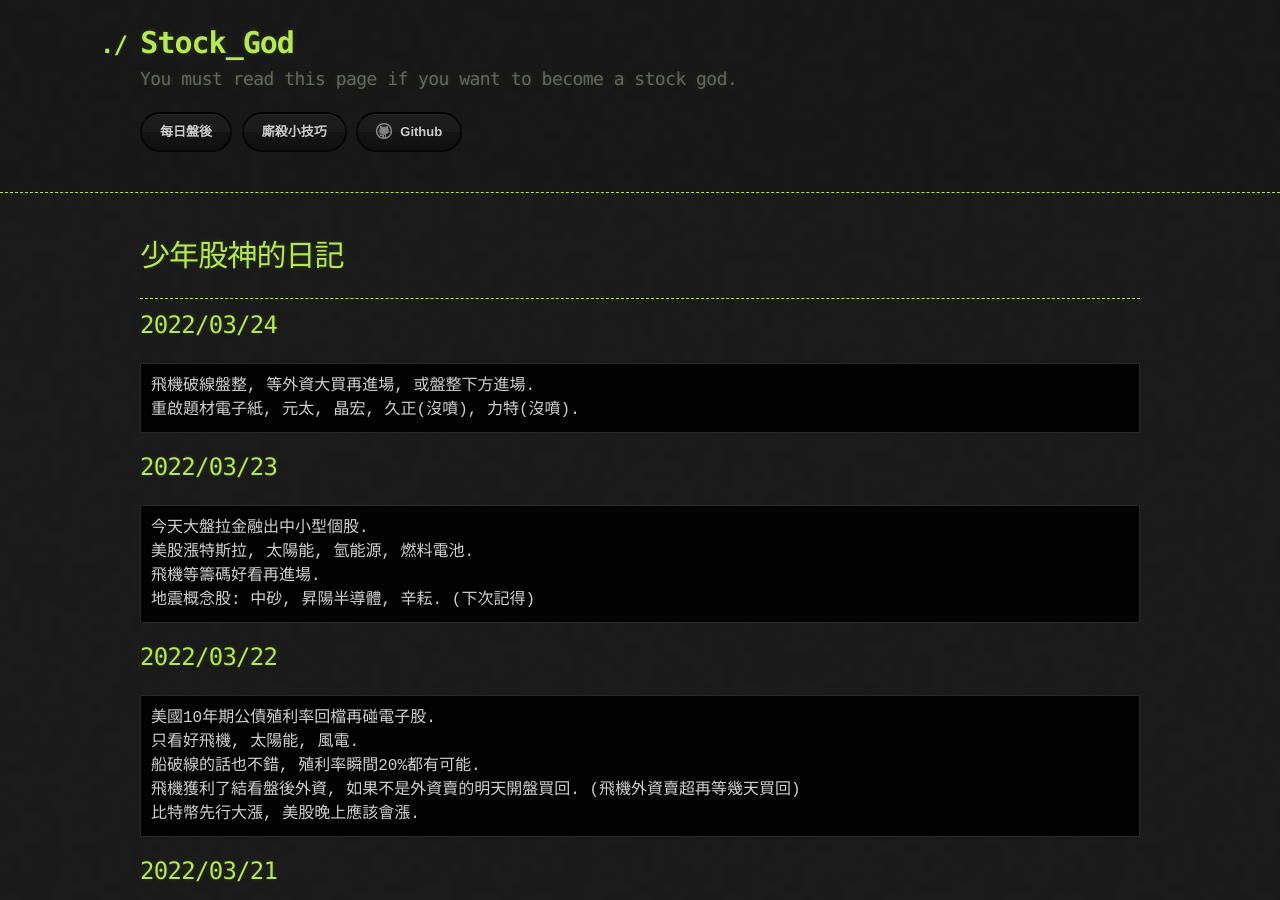
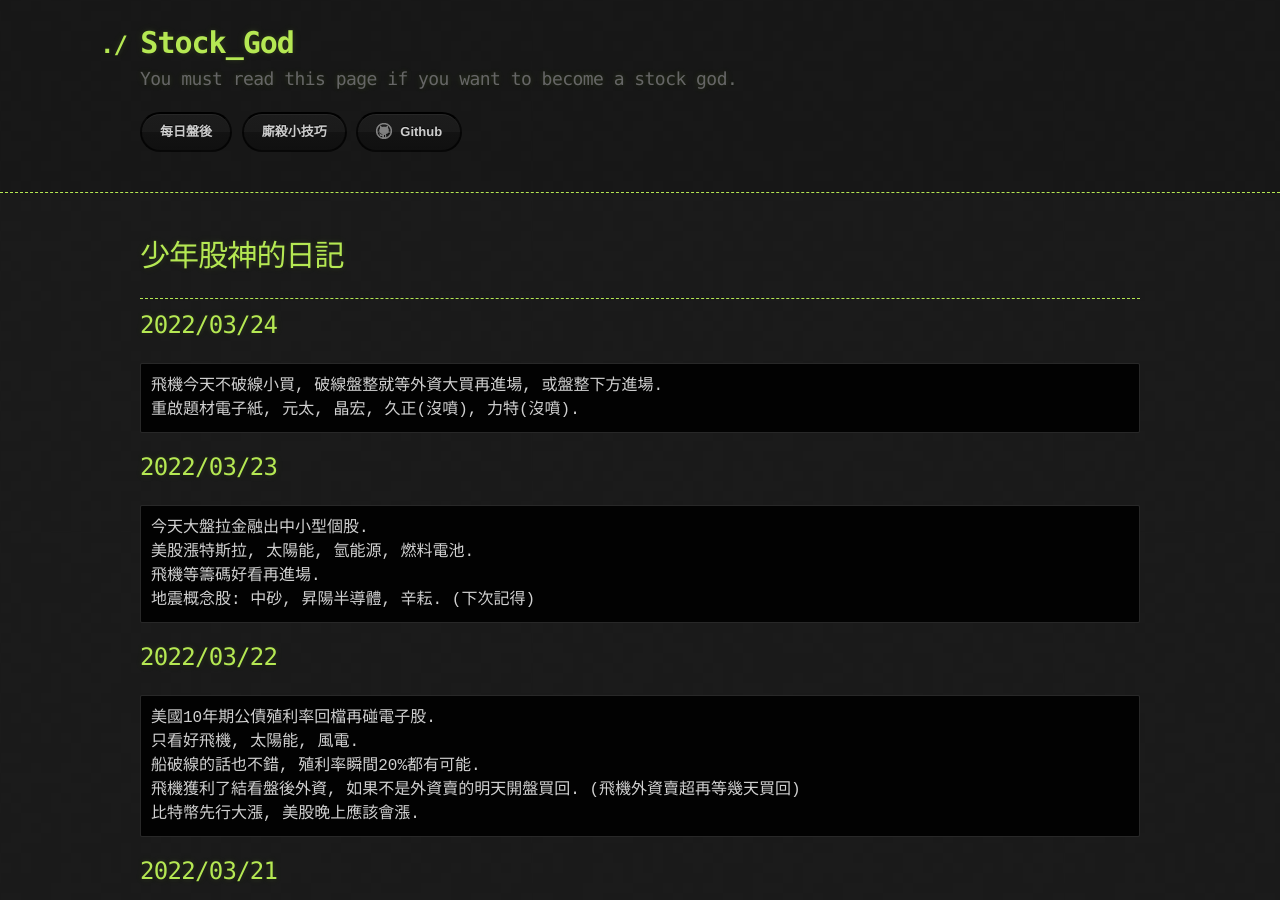
Before and after one commit to lepg5487/Stock_God, a Jekyll site: the page built from index.md, in a window 1280 px wide and 900 px high. Built offline with Jekyll 4.4.1, drawn with Linux system fonts in a browser that asks for light colours; our own code applies the rules of GitHub Pages for plain Markdown files.

Commit message:
Update index.md

````diff
--- a/index.md
+++ b/index.md
@@ -8,7 +8,7 @@ layout: testlayouts
 
 ## 2022/03/24
 ```
-飛機破線盤整, 等外資大買再進場, 或盤整下方進場.
+飛機今天不破線小買, 破線盤整就等外資大買再進場, 或盤整下方進場.
 重啟題材電子紙, 元太, 晶宏, 久正(沒噴), 力特(沒噴).
 ```
 
````
